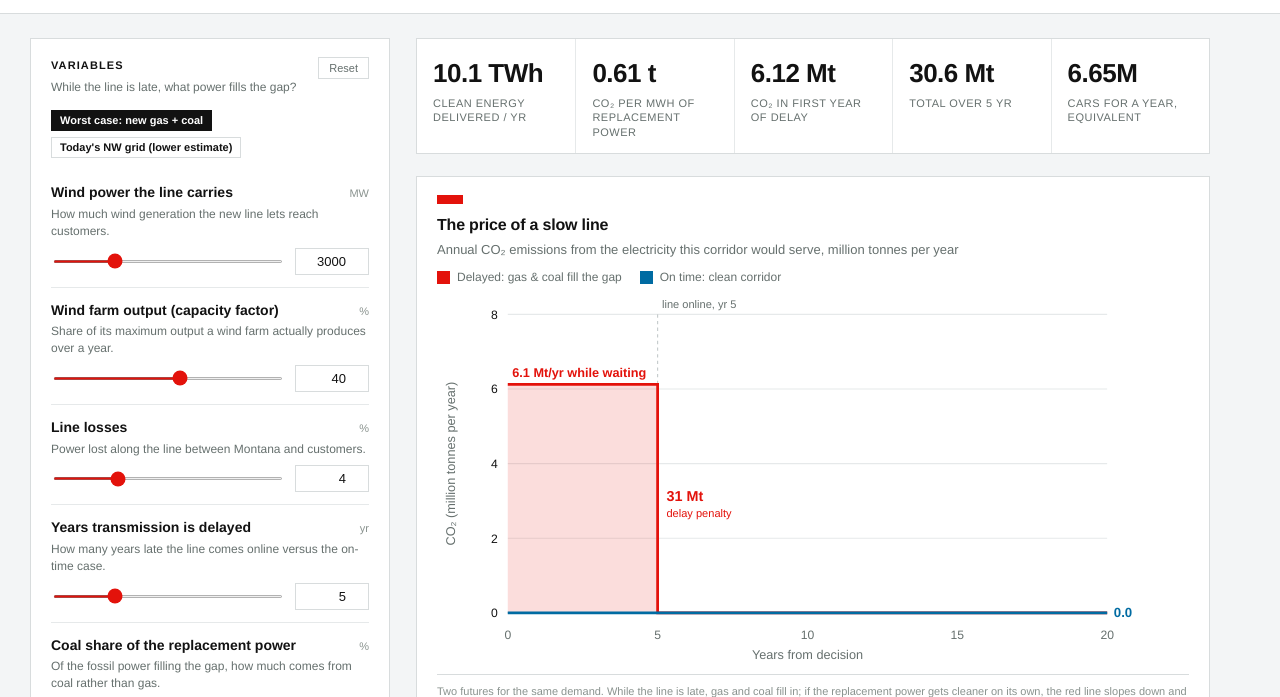
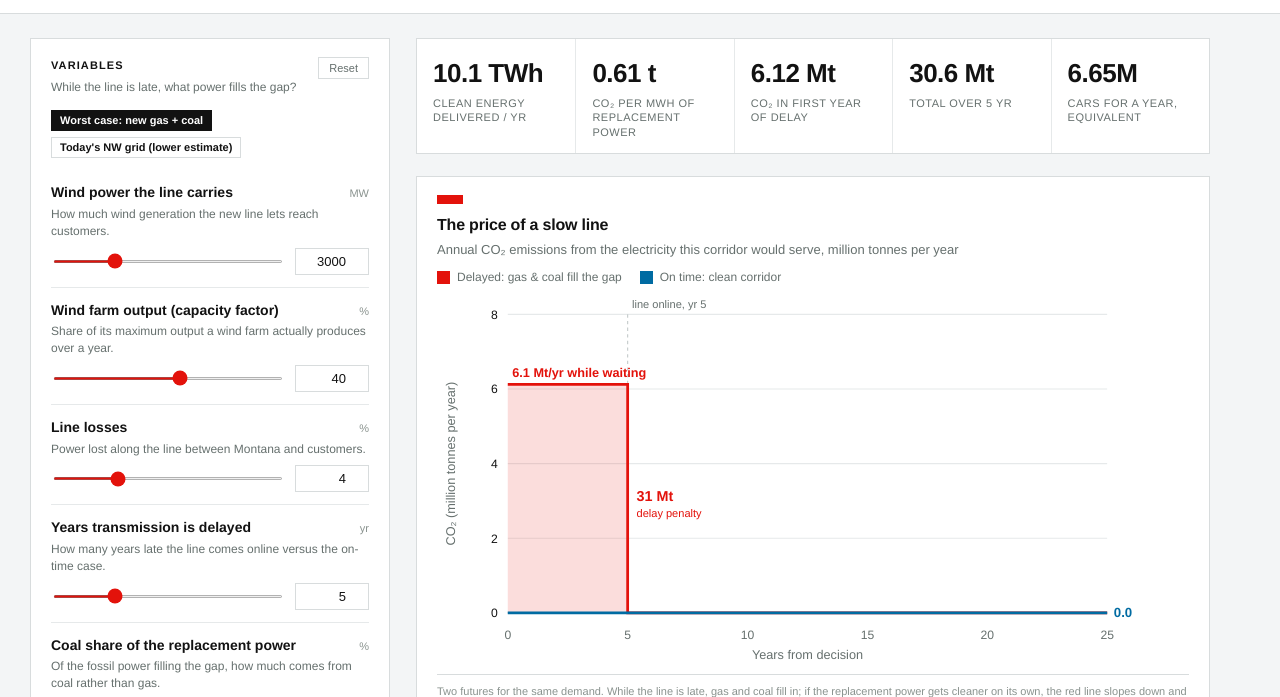
Before and after one commit to nainava/transmission-climate-tradeoff, a plain HTML site: page index.html in a window 1280 px wide. Shown: the part 97-794 px from the top of the page. Drawn offline with Linux system fonts and the light colour scheme.

Commit message:
Fix chart axes so slider changes show as movement, not rescaling
Co-Authored-By: Claude Opus 5.5 <noreply@anthropic.com>

```diff
--- a/index.html
+++ b/index.html
@@ -281,12 +281,15 @@ function renderClimate(){
     kpi(fmt(m.cumMt,1)+" Mt","Total over "+fmt(m.delay)+" yr")+
     kpi(fmt(cars/1e6,2)+"M","Cars for a year, equivalent");
 
-  drawRate("chart-climate",m,Math.max(20,m.delay+6));
+  drawRate("chart-climate",m,25);
 }
 function drawRate(host,m,horizon){
   const W=680,H=340,mg={l:64,r:74,t:22,b:48};
   const E=m.energyMWh/1e6, back=t=>E*m.ef(t), clean=E*m.cleanef, delay=m.delay;
-  const sc=niceScale(Math.max(back(0),clean,0.001),5);
+  // fixed y-axis: stays put while sliders move, so changes show as the line moving, not the axis.
+  // It only steps up (8 → 16 → 32 …) when a value would otherwise run off the top.
+  const peak=Math.max(back(0),clean), top=[8,16,32,64,128].find(v=>peak<=v)||128;
+  const sc={max:top,dec:0,ticks:[0,1,2,3,4].map(i=>i*top/4)};
   const X=x=>mg.l+(x/horizon)*(W-mg.l-mg.r), Y=y=>H-mg.b-(y/sc.max)*(H-mg.t-mg.b);
   let s=svgEl(W,H);
   sc.ticks.forEach(yv=>{const y=Y(yv), zero=yv===0;
```
